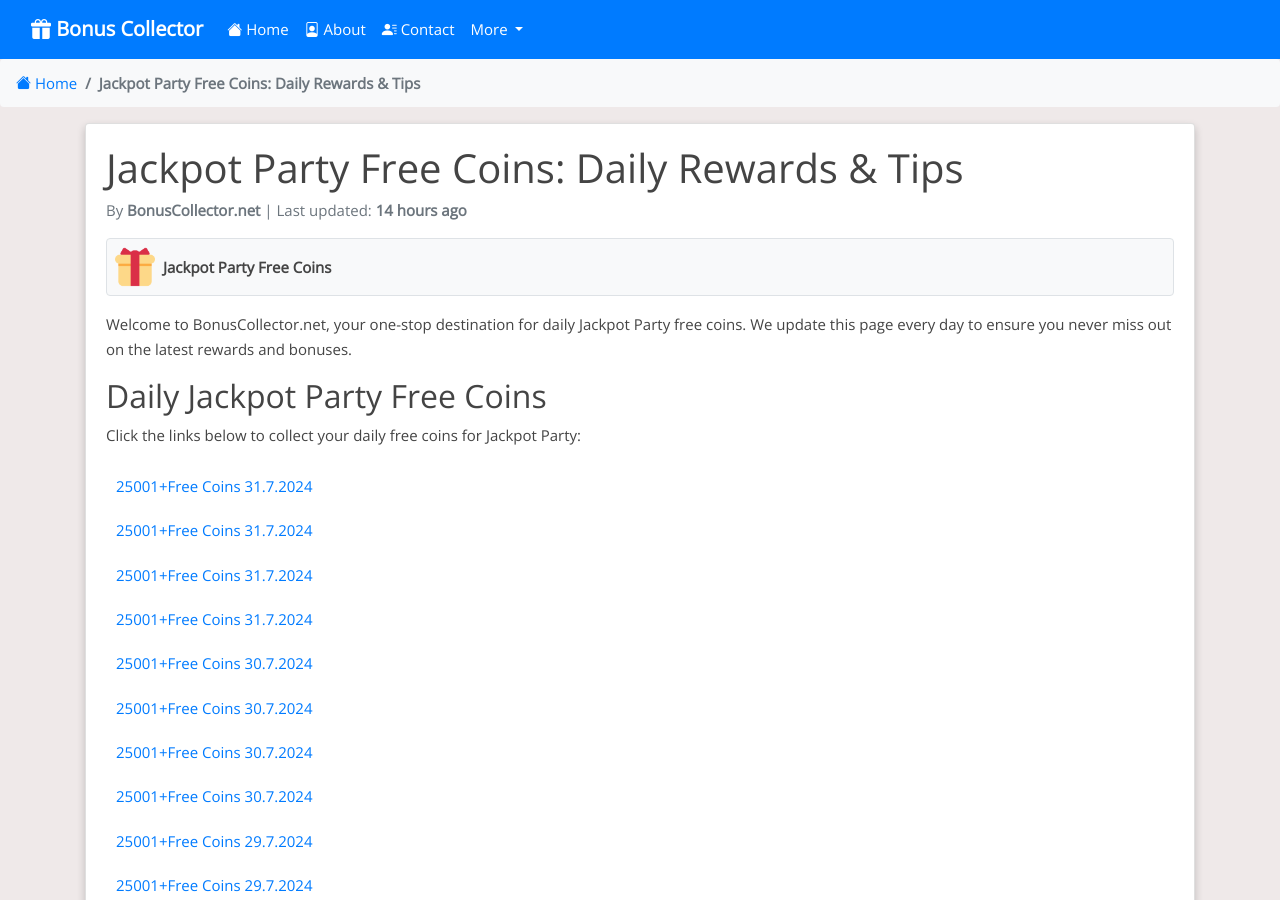
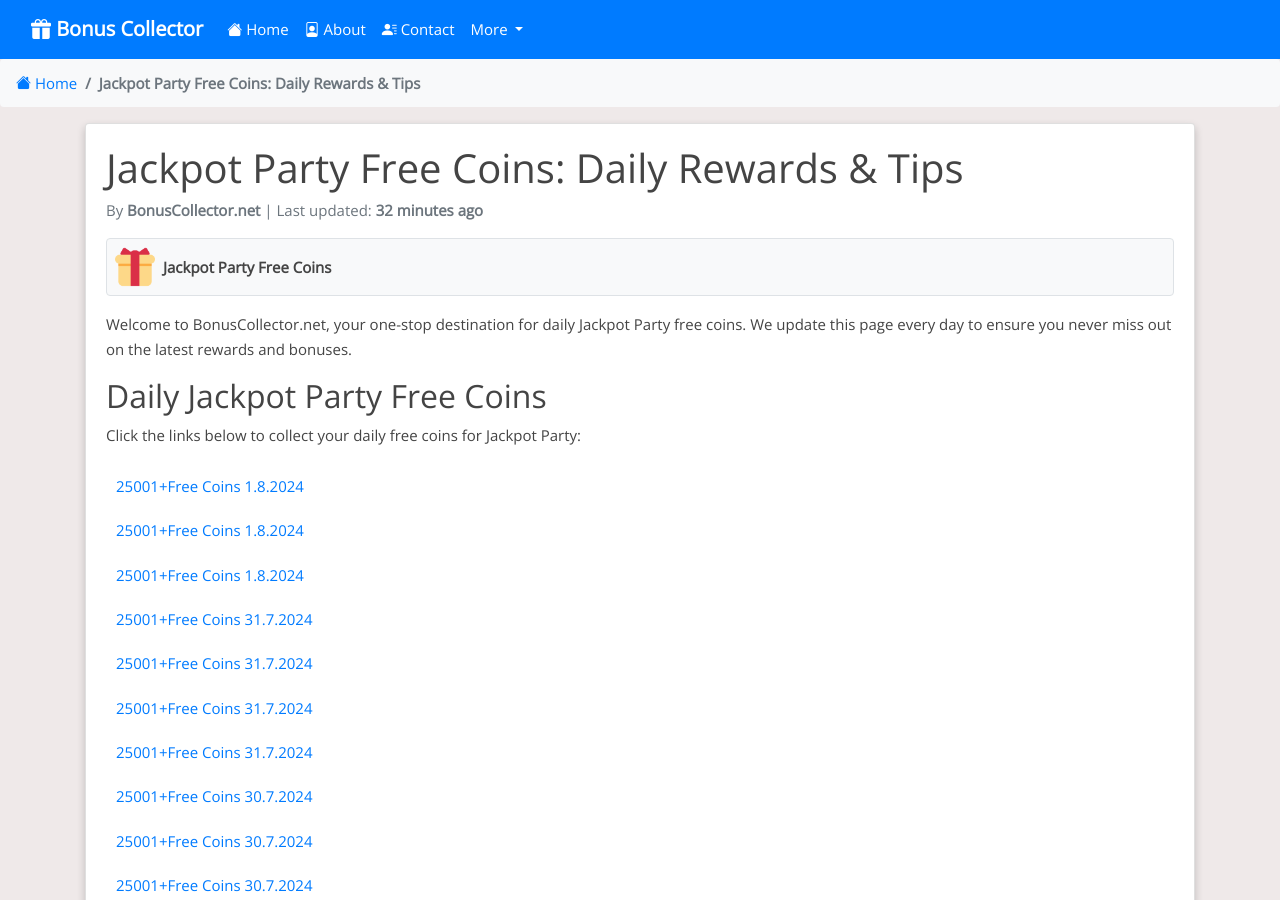
Before and after one commit to Prollad99/bs-net, a Jekyll site: the page built from _posts/2024-07-31-jackpot-party.md, in a window 1280 px wide and 900 px high. Built offline with Jekyll 4.4.1, drawn with Linux system fonts in a browser that asks for light colours; nearby versions of some CDN libraries; comment, search, counter and statistics services are not loaded; some of the changed text lies outside the part shown.

Commit message:
Update jackpot-party reward links and last modified date

```diff
--- a/_data/include_files.yml
+++ b/_data/include_files.yml
@@ -68,4 +68,4 @@
   last_modified: 2024-08-01 02:52:14
 
 jackpot-party.html:
-  last_modified: 2024-07-31 13:54:35
+  last_modified: 2024-08-01 03:36:38
--- a/_includes/jackpot-party.html
+++ b/_includes/jackpot-party.html
@@ -1,4 +1,7 @@
 <html><body><div class="reward"><ul>
+<li><a href="https://bit.ly/3WqoTHy">25001+free coins 1.8.2024</a></li>
+<li><a href="https://bit.ly/3Ys1WWX">25001+free coins 1.8.2024</a></li>
+<li><a href="https://bit.ly/4dg5X50">25001+free coins 1.8.2024</a></li>
 <li><a href="https://jackpotpartycasino.jckpt.me/0cafc5632f">25001+free coins 31.7.2024</a></li>
 <li><a href="https://bit.ly/3LILfz1">25001+free coins 31.7.2024</a></li>
 <li><a href="https://bit.ly/3Yqn0Nx">25001+free coins 31.7.2024</a></li>
```
Also changed, not shown: other parts of _includes/jackpot-party.html (+0 -3 lines), links-json/jackpot-party.json (+12 -12 lines).
